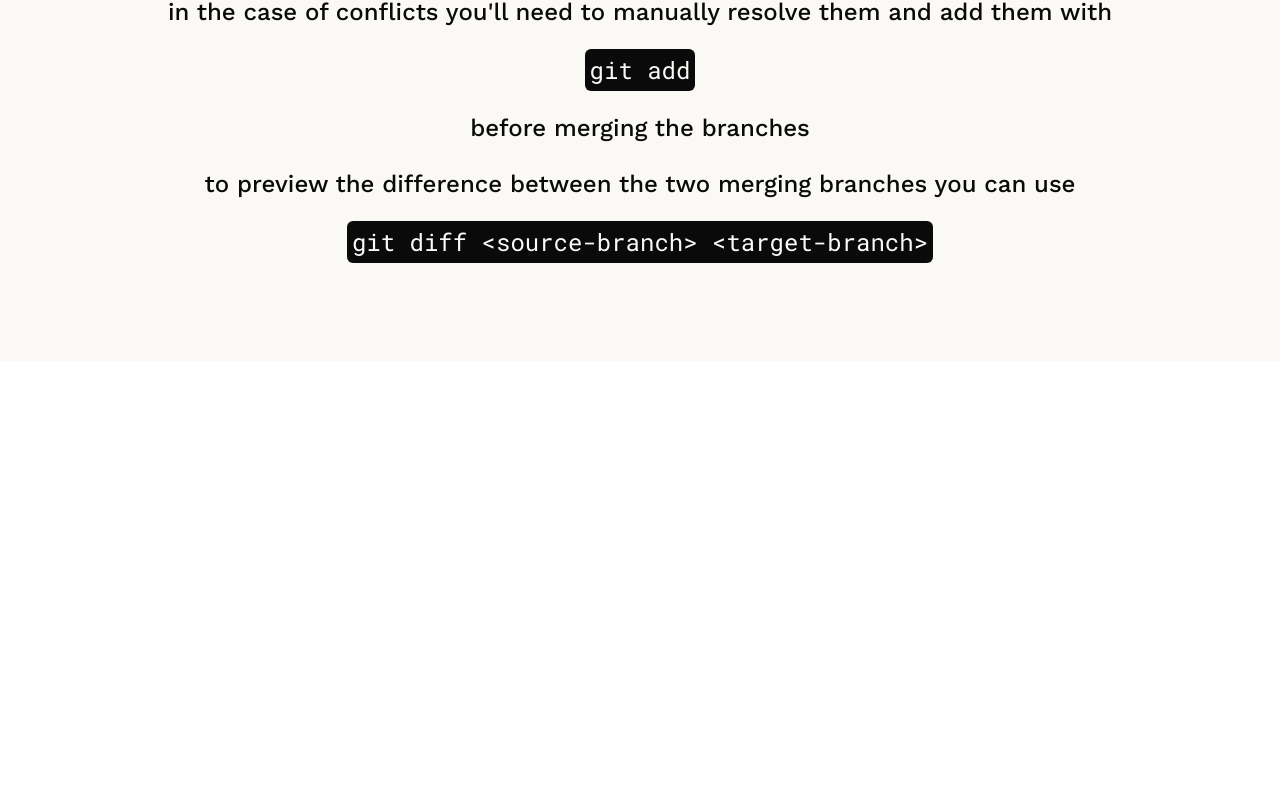
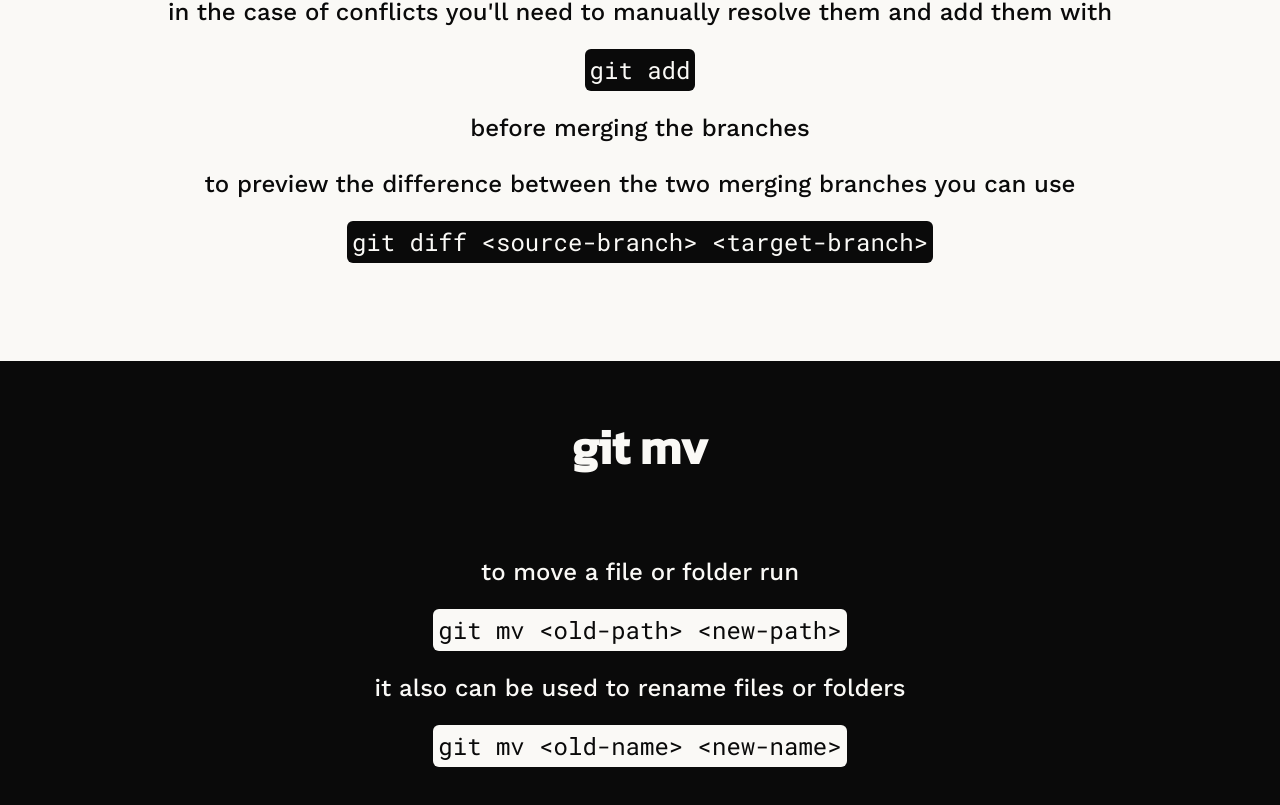
Before and after one commit to itispx/git-cheat-sheet, a React (Create React App) app: page / in a window 1280 px wide. Shown: the part 5099-5904 px from the top of the page. Before the commit the page ends 5460 px from the top, so only its background shows below. Built offline with nearby package versions, Linux system fonts and the light colour scheme.

Commit message:
feat: git mv

```diff
--- a/src/App.tsx
+++ b/src/App.tsx
@@ -121,6 +121,13 @@ const App: React.FC = () => {
         {t.merge_diff}
         <Code>git diff &lt;source-branch&gt; &lt;target-branch&gt;</Code>
       </Section>
+
+      <Section id={9} title={t.mv_title}>
+        {t.mv_desc}
+        <Code>git mv &lt;old-path&gt; &lt;new-path&gt;</Code>
+        {t.mv_desc_2}
+        <Code>git mv &lt;old-name&gt; &lt;new-name&gt;</Code>
+      </Section>
     </div>
   );
 };
--- a/src/translations/en.ts
+++ b/src/translations/en.ts
@@ -2,6 +2,7 @@ const en = {
   language: "English",
   document_title: "Px's Git Cheat Sheet",
   by: "by",
+  note: "note:",
   presentation_title: "Git Cheat Sheet",
   presentation_desc: "simple cheat sheet for the most used git commands",
   report_issues: "report issues at",
@@ -44,7 +45,9 @@ const en = {
   remote_title: "remote",
   remote_connect: "to connect your local repository with a remote repository run",
   remote_disconnect: "to remove this connection run",
-  note: "note:",
+  mv_title: "git mv",
+  mv_desc: "to move a file or folder run",
+  mv_desc_2: "it also can be used to rename files or folders",
 };
 
 export default en;
--- a/src/translations/pt-BR.ts
+++ b/src/translations/pt-BR.ts
@@ -2,6 +2,7 @@ const pt_BR = {
   language: "Português",
   document_title: "Folha de Cola Git do Px",
   by: "por",
+  note: "nota:",
   presentation_title: "Folha de Cola Git",
   presentation_desc: "uma folha de cola para os comandos mais usados do git",
   report_issues: "reporte problemas no",
@@ -47,7 +48,9 @@ const pt_BR = {
   remote_title: "remote",
   remote_connect: "para conectar seu repositório local a um repositório remoto use",
   remote_disconnect: "para remover essa conexão use",
-  note: "nota:",
+  mv_title: "git mv",
+  mv_desc: "para mover um arquivo ou pasta use",
+  mv_desc_2: "também pode ser usado para renomear arquivos ou pastas",
 };
 
 export default pt_BR;
```
